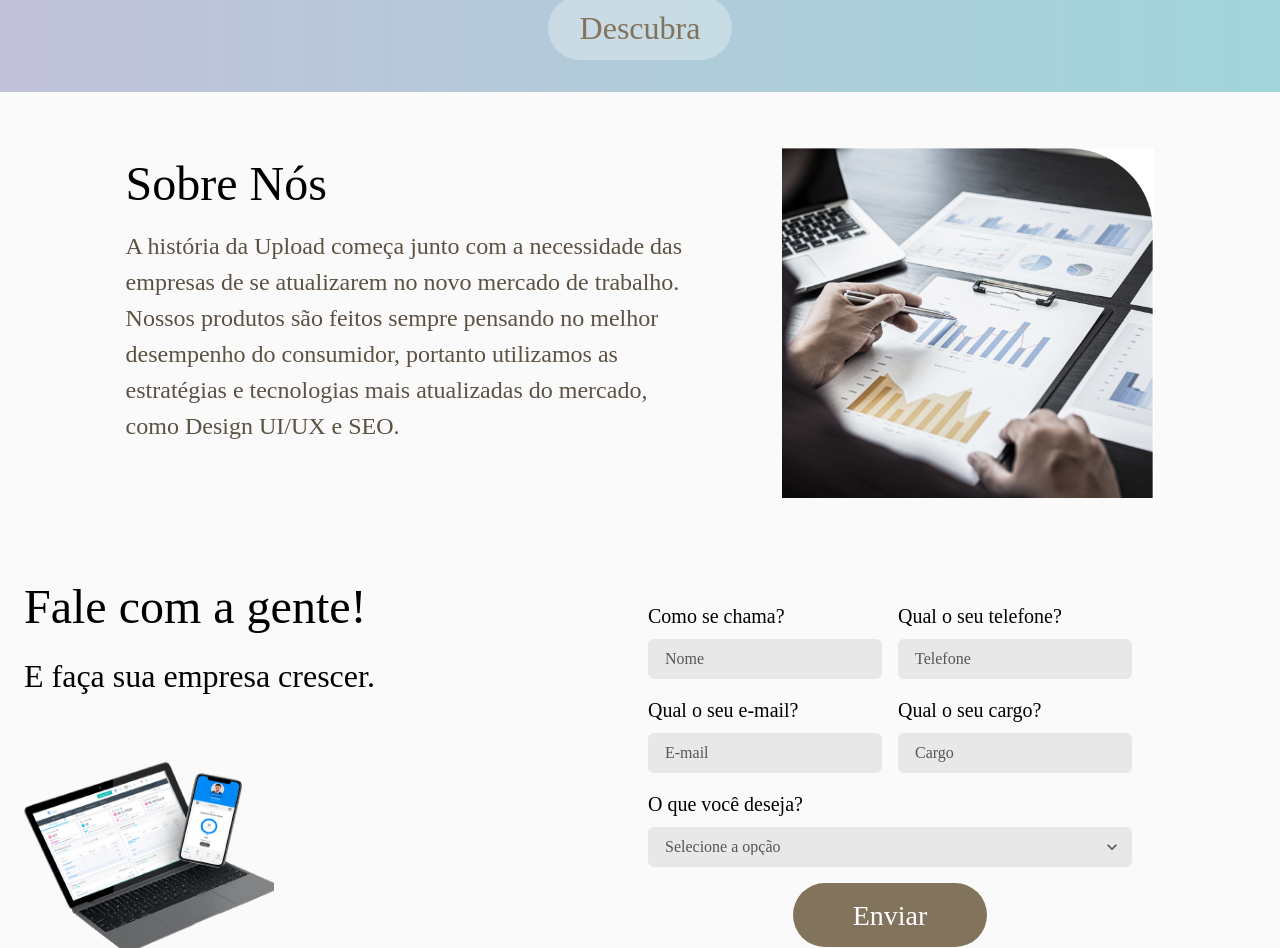
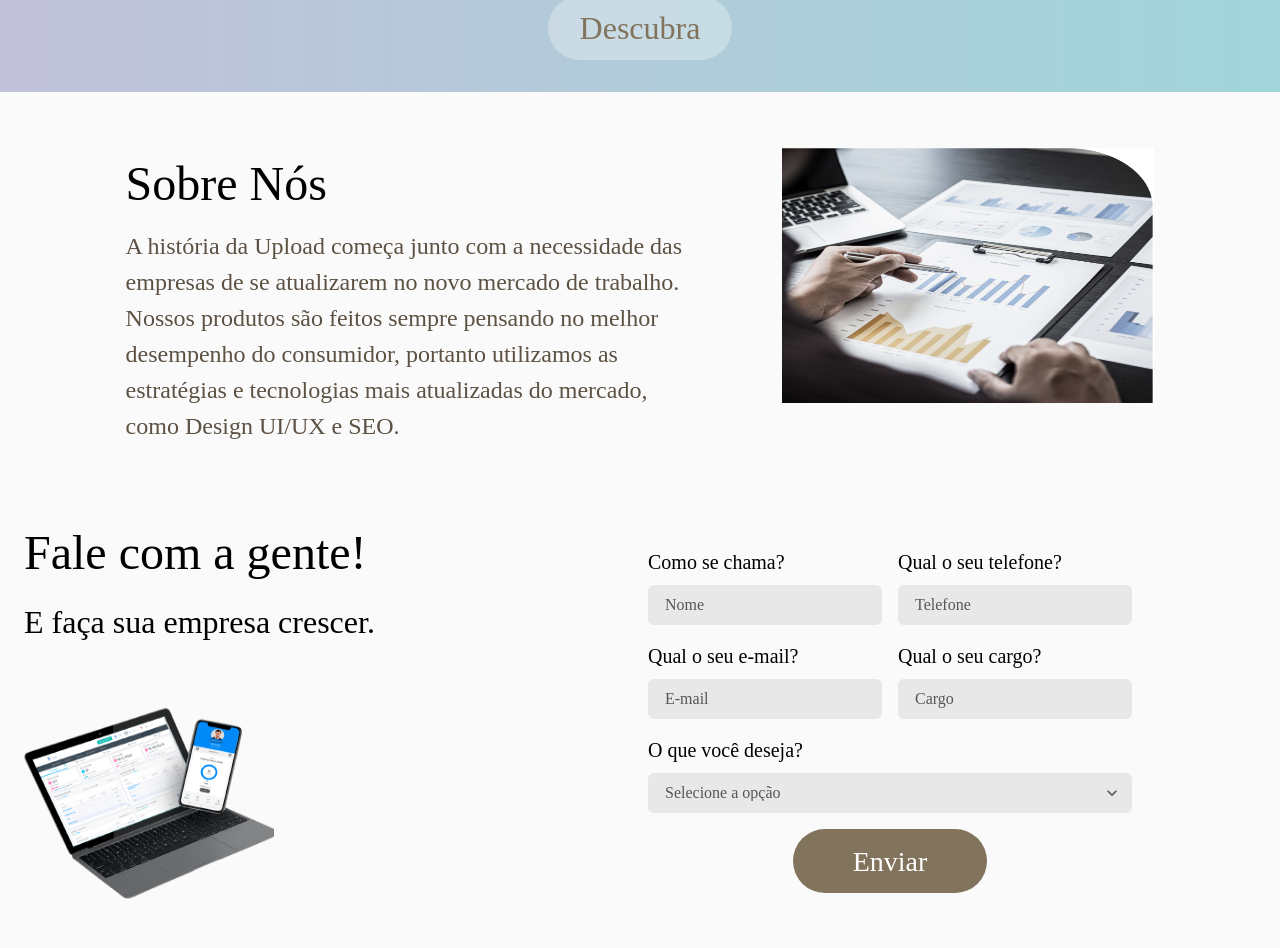
Before and after one commit to upload-empresa/uploadsite, a Next.js app: page / in a window 1280 px wide. Shown: the part 1306-2254 px from the top of the page. Built offline with nearby package versions, Linux system fonts and the light colour scheme.

Commit message:
Ajustando proporção da imagem

```diff
--- a/src/components/Dynamic/home.tsx
+++ b/src/components/Dynamic/home.tsx
@@ -166,7 +166,7 @@ export function HomeSectionSobre() {
                 w="35%"
                 p={{ base: 0, lg: 8, xl: 8 }}
             >
-                <Image src="/images/sobrenos.png" width={"200%"} height={"350%"} alt="Sobre Nós" />
+                <Image src="/images/sobrenos.png" width={"256px"} height={"255px"} alt="Sobre Nós" />
             </Stack>
         </HStack>
     )
```
